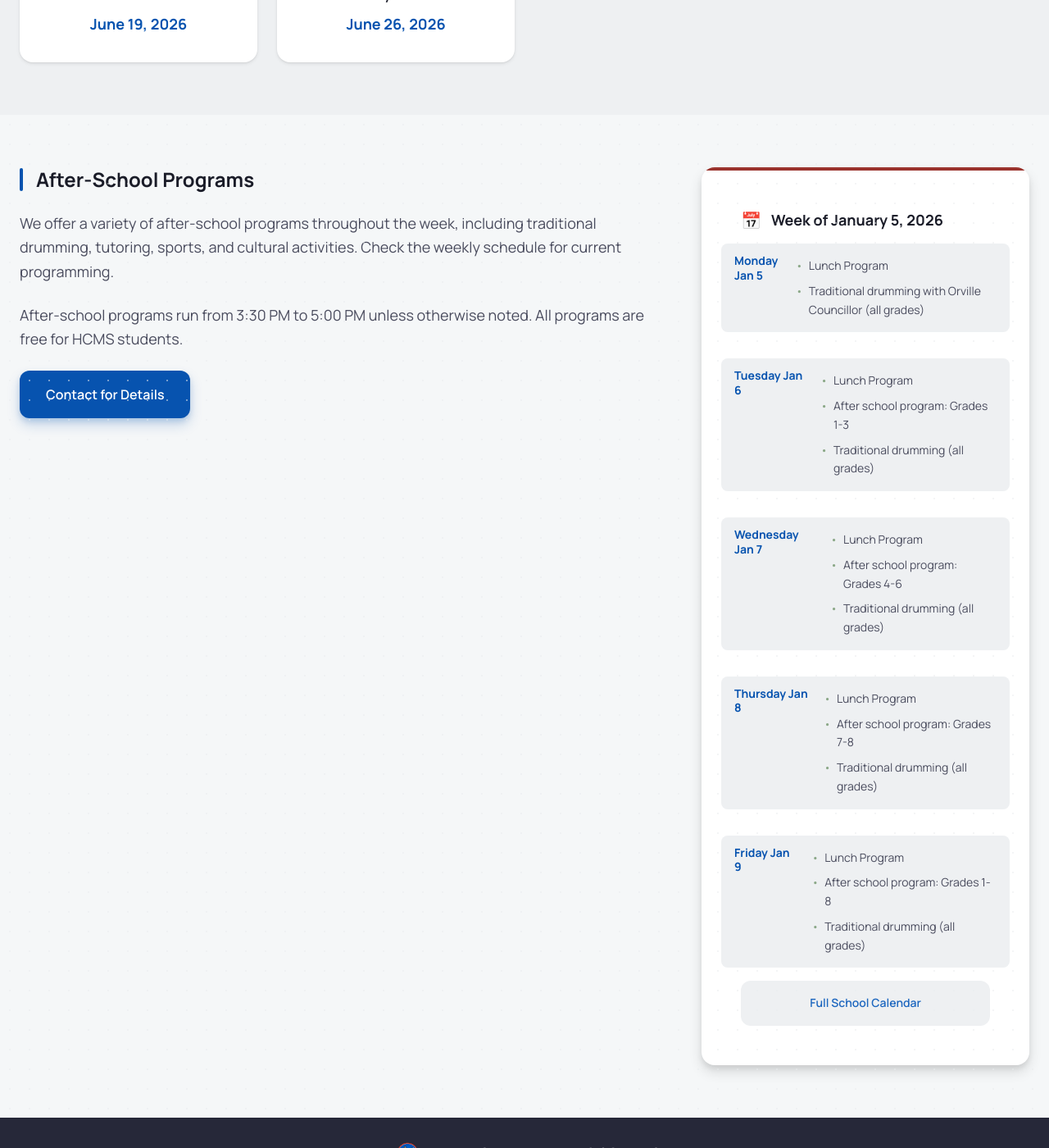
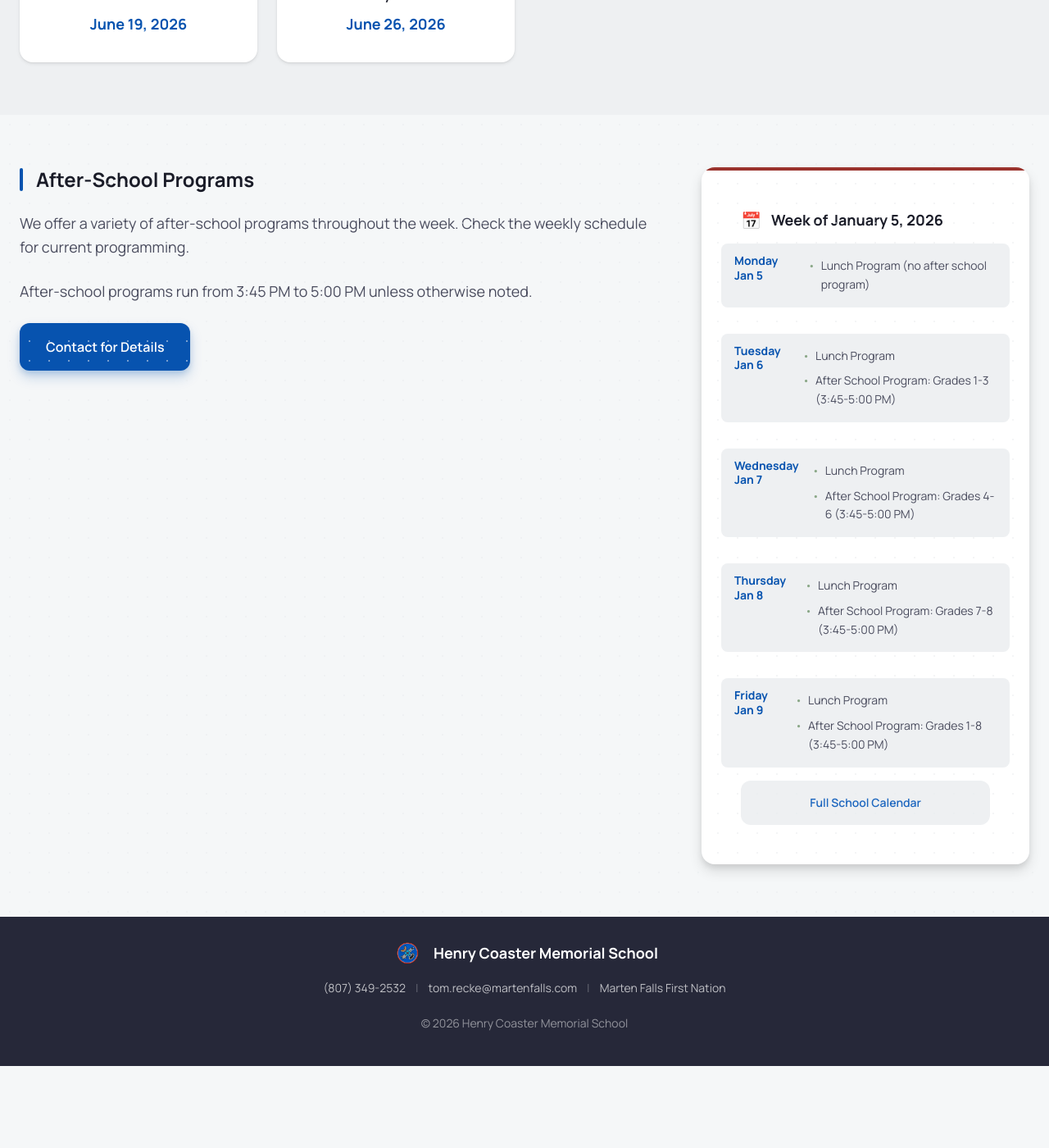
Before and after one commit to reckegabe58/HCMS, a Jekyll site: the page built from pages/calendar.md, in a window 1280 px wide and 1400 px high, scrolled down 2460 px. Shown: the whole window at 82% size. Built offline with Jekyll 4.4.1, drawn with Linux system fonts in a browser that asks for light colours; after the commit the page ends 3760 px from its top, so only the background shows below that.

Commit message:
Update after-school program schedule and calendar page
- Changed after-school program time to 3:45-5:00 PM
- Removed price mention from description
- Updated after_school.yml to match homepage programming:
  - Monday: Lunch Program only (no after school)
  - Tuesday: Grades 1-3
  - Wednesday: Grades 4-6
  - Thursday: Grades 7-8
  - Friday: Grades 1-8
- Weekly schedule already auto-updates with current week dates via JS

```diff
--- a/_data/after_school.yml
+++ b/_data/after_school.yml
@@ -7,29 +7,24 @@ week_of: "January 13, 2026"
 schedule:
   - day: "Monday"
     events:
-      - "Lunch Program"
-      - "Traditional drumming with Orville Councillor (all grades)"
+      - "Lunch Program (no after school program)"
 
   - day: "Tuesday"
     events:
       - "Lunch Program"
-      - "After school program: Grades 1-3"
-      - "Traditional drumming (all grades)"
+      - "After School Program: Grades 1-3 (3:45-5:00 PM)"
 
   - day: "Wednesday"
     events:
       - "Lunch Program"
-      - "After school program: Grades 4-6"
-      - "Traditional drumming (all grades)"
+      - "After School Program: Grades 4-6 (3:45-5:00 PM)"
 
   - day: "Thursday"
     events:
       - "Lunch Program"
-      - "After school program: Grades 7-8"
-      - "Traditional drumming (all grades)"
+      - "After School Program: Grades 7-8 (3:45-5:00 PM)"
 
   - day: "Friday"
     events:
       - "Lunch Program"
-      - "After school program: Grades 1-8"
-      - "Traditional drumming (all grades)"
+      - "After School Program: Grades 1-8 (3:45-5:00 PM)"
--- a/pages/calendar.md
+++ b/pages/calendar.md
@@ -239,13 +239,11 @@ subtitle: Important dates and upcoming events
       <div class="weekly-content">
         <h2 class="section-title">After-School Programs</h2>
         <p>
-          We offer a variety of after-school programs throughout the week, including traditional
-          drumming, tutoring, sports, and cultural activities. Check the weekly schedule for
-          current programming.
+          We offer a variety of after-school programs throughout the week. Check the weekly
+          schedule for current programming.
         </p>
         <p>
-          After-school programs run from 3:30 PM to 5:00 PM unless otherwise noted.
-          All programs are free for HCMS students.
+          After-school programs run from 3:45 PM to 5:00 PM unless otherwise noted.
         </p>
         <a href="{{ '/contact/' | relative_url }}" class="btn btn-primary">Contact for Details</a>
       </div>
```
